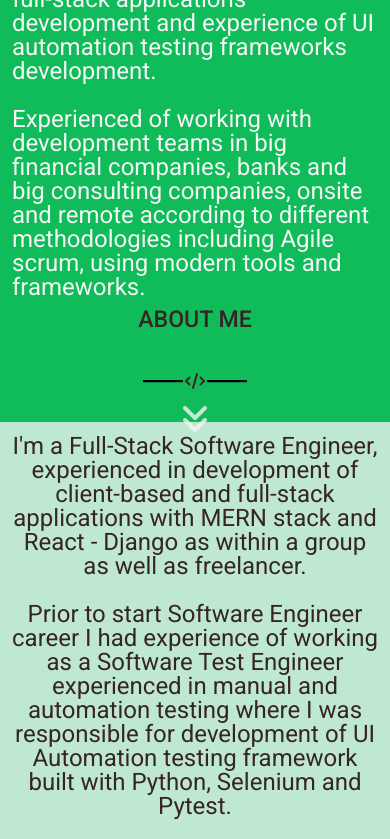
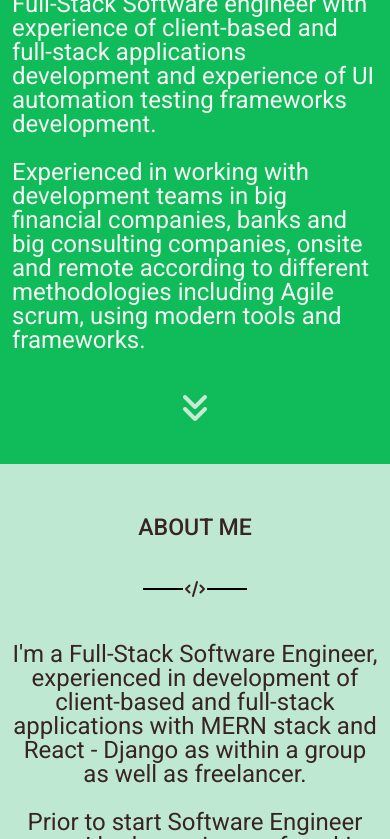
Before and after one commit to testingrange/konstantinpashkov, a plain HTML site: page index.html in a window 390 px wide. Shown: the part 274-1113 px from the top of the page. Drawn offline with nearby package versions, Linux system fonts and the light colour scheme.

Commit message:
fix mobile size distortion

```diff
--- a/css/style.css
+++ b/css/style.css
@@ -78,12 +78,13 @@ section{
 #home{
     background-color: rgb(16, 187, 90);
     color: whitesmoke;
-    height: 40rem;
+    /* height: 40rem; */
+    padding: 2rem 0;
 }
 
 .intro{
     padding-top: 2rem;
-    margin-bottom: 6rem;
+    margin-bottom: 2rem;
 }
 
 .intro-img{
@@ -127,7 +128,7 @@ section{
 #about{
     background-color: rgb(191, 232, 211);
     color: rgb(55, 36, 36);
-    height: 40rem;
+    /* height: 50rem; */
 }
 
 #about p{
--- a/index.html
+++ b/index.html
@@ -34,9 +34,9 @@
             </div>
           </div>
         </div>
-      </nav>
+    </nav>
     <header id="home">
-        <div class="container text-center vertical-align">
+        <div class="container text-center">
             <div class="row">
                 <div class="col-lg-4 col-md-4 col-sm-6 col-6 mx-auto text-center intro-img">
                     <img id="profile-img" src="https://media.licdn.com/dms/image/C4E03AQEyysCFtGgJUQ/profile-displayphoto-shrink_200_200/0/1548098648665?e=1685577600&v=beta&t=W82H1RkbpK6xk5P72mxim7iCJfL7h2rusyoAoxI3lxw" alt="">
@@ -45,7 +45,7 @@
                             <h1 class="logo"><strong>Konstantin Pashkov</strong></h1>
                     <p>Full-Stack Software engineer with experience of client-based and full-stack applications development and experience of UI automation testing frameworks development.</stong></p>
                     <br>
-                    <p>Experienced of working with development teams in big financial companies, banks and big consulting companies, onsite and remote according to different methodologies including Agile scrum, using modern tools and frameworks.  </p>
+                    <p>Experienced in working with development teams in big financial companies, banks and big consulting companies, onsite and remote according to different methodologies including Agile scrum, using modern tools and frameworks.  </p>
                 </div>
             </div>
             <a href="#about" class="learn-more">
@@ -55,7 +55,7 @@
     </header>
     <!-- About section -->
     <section id="about">
-        <div class="container text-center vertical-align">
+        <div class="container text-center">
             <h3 class="text-uppercase">About Me</h3>
             <div class="separate">
                 <hr class="i"><i class="fa-solid fa-code"></i><hr class="i">
```
